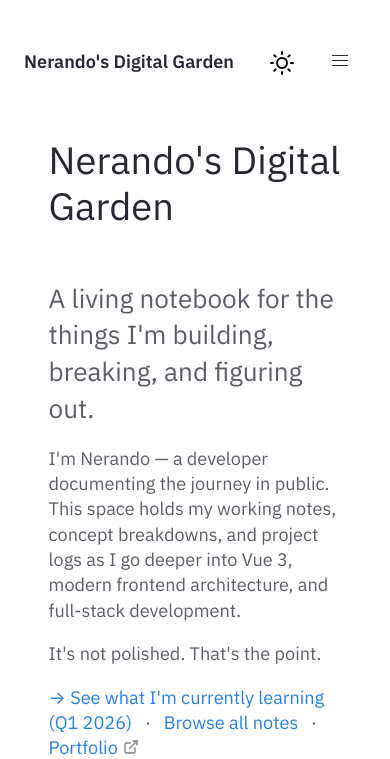
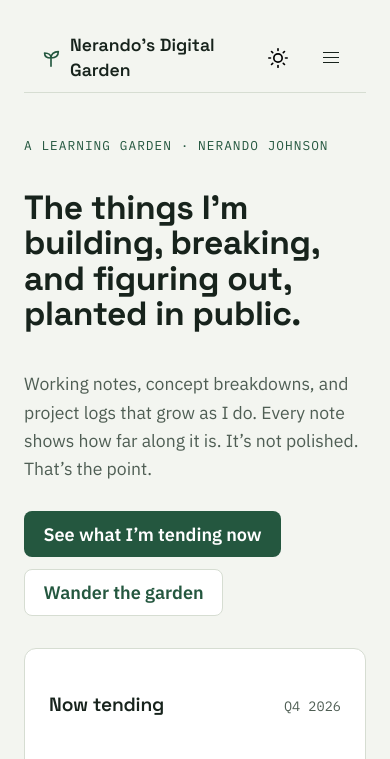
Before and after one commit to Nerajno/digital_garden, a Jekyll site: the page built from pages/index.md, in a window 390 px wide. Shown: the top 759 px of the page. Built offline with Jekyll 4.4.1, drawn with Linux system fonts in a browser that asks for light colours; some of the changed text lies outside the part shown; grey boxes are pictures that could not be loaded.

Commit message:
design: learning-garden homepage, nav and footer (7a) (#36)
Part of #17.

Facilitated-by: Claude Opus 5.5 <noreply@anthropic.com>

```diff
--- a/_includes/Footer.html
+++ b/_includes/Footer.html
@@ -27,10 +27,13 @@
 * This file contains the markup for the copyright notice.
 *
 {%- endcomment -%}
-
-{%- if site.copyright.msg != nil and site.copyright.msg != empty and site.copyright.msg != null -%}
-<div id="copyright">
-    <p id="copyright-notice"> © {{ site.time | date: '%Y' }} • {{site.copyright.msg}} •
-        <a href="{{ site.baseurl }}/credits">Credits</a> </p>
-</div>
-{%- endif -%}
+<footer class="garden-footer">
+  <div class="garden-footer__inner">
+    <p>© {{ site.time | date: '%Y' }} Nerando Johnson · {{ site.copyright.msg }} · Progress over perfection</p>
+    <nav class="garden-footer__links" aria-label="Footer">
+      <a href="{{ '/feed.xml' | relative_url }}">RSS</a>
+      <a href="https://developingdvlpr.com/">Portfolio</a>
+      <a href="{{ '/credits' | relative_url }}">Credits</a>
+    </nav>
+  </div>
+</footer>
--- a/_includes/Homepage.html
+++ b/_includes/Homepage.html
@@ -1,35 +1,106 @@
-<div class="home-intro">
-    <div class="home-wrapper">
+{%- comment -%}
+  Learning-garden homepage (#17, 7a).
+  "Now tending" and the Rolodex teaser read from _data/now.yml.
+  "Recently tended" lists the 5 most recently tended feed notes
+  (sorted by `tended`, falling back to `date`).
+{%- endcomment -%}
+{%- assign now = site.data.now -%}
 
-        <div class="jumbo">{{site.heading}}</div>
+<div class="garden-home">
 
-        <div class="home-sub-text">
-            <h3>A living notebook for the things I'm building, breaking, and figuring out.</h3>
-            <p>
-                I'm Nerando — a developer documenting the journey in public. This space holds my
-                working notes, concept breakdowns, and project logs as I go deeper into Vue 3,
-                modern frontend architecture, and full-stack development.
-            </p>
-            <p>
-                It's not polished. That's the point.
-            </p>
-            <p>
-                <a href="/note/Work-Notes-Q1-26">→ See what I'm currently learning (Q1 2026)</a>
-                &nbsp;&nbsp;·&nbsp;&nbsp;
-                <a href="/notes">Browse all notes</a>
-                &nbsp;&nbsp;·&nbsp;&nbsp;
-                <a href="https://developingdvlpr.com/" target="_blank">Portfolio</a>
-            </p>
+  <section class="home-hero" aria-labelledby="home-title">
+    <div class="home-hero__text">
+      <p class="home-hero__eyebrow">A learning garden · Nerando Johnson</p>
+      <h1 id="home-title" class="home-hero__title">The things I’m building, breaking, and figuring out, planted in public.</h1>
+      <p class="home-hero__intro">Working notes, concept breakdowns, and project logs that grow as I do. Every note shows how far along it is. It’s not polished. That’s the point.</p>
+      <div class="home-hero__actions">
+        <a class="g-button g-button--primary" href="#now">See what I’m tending now</a>
+        <a class="g-button g-button--secondary" href="{{ '/notes' | relative_url }}">Wander the garden</a>
+      </div>
+    </div>
+
+    <div class="now-card" id="now">
+      <div class="now-card__head">
+        <h2 id="now-title" class="now-card__title">Now tending</h2>
+        <span class="now-card__quarter">{{ now.quarter }}</span>
+      </div>
+      <ul class="now-card__list">
+        {%- for item in now.items -%}
+        <li class="now-card__item">
+          <a href="{{ item.url | relative_url }}">{{ item.title }}</a>
+          <span class="stage-chip stage-chip--{{ item.stage }}">{{ item.stage | capitalize }}</span>
+        </li>
+        {%- endfor -%}
+      </ul>
+      <p class="now-card__meta">Updated <time datetime="{{ now.updated | date: '%Y-%m-%d' }}">{{ now.updated | date: '%-d %b %Y' }}</time> · <a href="{{ now.work_notes.url | relative_url }}">{{ now.work_notes.title }}</a></p>
+    </div>
+  </section>
+
+  <section class="stage-legend" aria-label="Growth stages">
+    <div class="stage-legend__item">
+      <span class="stage-chip stage-chip--seedling">Seedling</span>
+      <p>Rough idea or first notes. Probably wrong in places.</p>
+    </div>
+    <div class="stage-legend__item">
+      <span class="stage-chip stage-chip--budding">Budding</span>
+      <p>It clicked. Written in my own words, with an example I’ve used.</p>
+    </div>
+    <div class="stage-legend__item">
+      <span class="stage-chip stage-chip--evergreen">Evergreen</span>
+      <p>Applied in real work. I’d teach it from this note.</p>
+    </div>
+  </section>
+
+  <section class="recent" aria-labelledby="recent-title">
+    <h2 id="recent-title" class="home-section-title">Recently tended</h2>
+    {%- assign keyed = "" | split: "" -%}
+    {%- for n in site.notes -%}
+      {%- if n.feed == "show" -%}
+        {%- capture key -%}{{ n.tended | default: n.date | date: "%Y-%m-%d" }}|{{ n.url }}{%- endcapture -%}
+        {%- assign keyed = keyed | push: key -%}
+      {%- endif -%}
+    {%- endfor -%}
+    {%- assign keyed = keyed | sort | reverse -%}
+    <ol class="recent__list">
+      {%- for key in keyed limit: 5 -%}
+        {%- assign parts = key | split: "|" -%}
+        {%- assign note = site.notes | where: "url", parts[1] | first -%}
+        {%- if note.title contains "Work Notes" -%}{%- assign kind = "Work notes" -%}
+        {%- elsif note.title contains "Concept" -%}{%- assign kind = "Concept" -%}
+        {%- elsif note.url contains "Learnt" -%}{%- assign kind = "Index" -%}
+        {%- else -%}{%- assign kind = "Note" -%}{%- endif -%}
+      <li class="recent__item">
+        <span class="recent__stage">
+          {%- if note.stage -%}<span class="stage-chip stage-chip--{{ note.stage }}">{{ note.stage | capitalize }}</span>{%- endif -%}
+        </span>
+        <div class="recent__body">
+          <a class="recent__title" href="{{ note.url | relative_url }}">{{ note.title }}</a>
+          <p class="recent__excerpt">{{ note.content | markdownify | replace: "</h", " </h" | replace: "</p>", " </p>" | replace: "</li>", " </li>" | strip_html | remove: "[[" | remove: "]]" | normalize_whitespace | truncatewords: 16 }}</p>
         </div>
+        <p class="recent__meta">{{ kind }} · {% if note.tended %}tended{% else %}planted{% endif %} <time datetime="{{ parts[0] }}">{{ parts[0] | date: '%-d %b %Y' }}</time></p>
+      </li>
+      {%- endfor -%}
+    </ol>
+    <a class="g-link" href="{{ '/notes' | relative_url }}">Browse all notes</a>
+  </section>
 
-        <div class="home-image">
-            <img src="https://encrypted-tbn0.gstatic.com/images?q=tbn:ANd9GcQYPqu7cC5sLeVri23AfNk9tEW7vlbDsht8Jg&s" alt="Digital Garden banner" style="border-radius: 8px; width: 100%;" />
-            <div class="home-image-meta">
-                <span class="home-image-meta-text"></span>
-            </div>
-        </div>
+  <section class="rolodex-teaser" aria-labelledby="rolodex-title">
+    <div class="rolodex-teaser__head">
+      <h2 id="rolodex-title" class="home-section-title">From the Rolodex</h2>
+      <a class="g-link" href="{{ now.rolodex.url | relative_url }}">Open the Rolodex</a>
+    </div>
+    <div class="rolodex-teaser__grid">
+      {%- for t in now.rolodex.terms -%}
+      <a class="rolodex-teaser__card" href="{{ now.rolodex.url | relative_url }}">
+        <span class="rolodex-teaser__top">
+          <span class="rolodex-teaser__term">{{ t.term }}</span>
+          <span class="rolodex-teaser__tags">{{ t.tags }}</span>
+        </span>
+        <span class="rolodex-teaser__label">My version</span>
+        <span class="rolodex-teaser__text">{{ t.my_version }}</span>
+      </a>
+      {%- endfor -%}
+    </div>
+  </section>
 
-    </div>
 </div>
-
-{%- include rolodex.html -%}
--- a/_includes/Nav.html
+++ b/_includes/Nav.html
@@ -28,49 +28,39 @@
 * click on the post titles on the home page.
 *
 {%- endcomment -%}
-
-<nav class="navbar is-transparent" role="navigation" aria-label="main navigation">
+<nav class="navbar garden-nav" role="navigation" aria-label="Main">
+  <div class="garden-nav__inner">
     <div class="navbar-brand">
-      <a class="navbar-item" style="padding-left: 0;"; href="{{ site.baseurl }}/index.html">
-          <h6> {{site.heading}}</h6></a>
-          <script src="{{ site.baseurl }}/assets/js/modeswitcher.js"></script>
-          <script src="{{ site.baseurl }}/assets/js/Hamburger.js"></script>
+      <a class="garden-nav__brand" href="{{ '/' | relative_url }}">
+        <svg class="garden-nav__sprout" viewBox="0 0 24 24" width="22" height="22" aria-hidden="true" focusable="false"><path d="M12 21v-9m0 0c0-4 3-7 8-7 0 5-3 7-8 7Zm0 0c0-3-2.5-5.5-7-5.5 0 4 2.5 5.5 7 5.5Z" fill="none" stroke="currentColor" stroke-width="1.8" stroke-linecap="round" stroke-linejoin="round"/></svg>
+        <span>{{ site.heading }}</span>
+      </a>
       <div class="navbar-item navbar-dark-mode__mobile is-hidden-tablet" onclick="modeSwitcher()">
-        <div class="buttons">
-          <a class="button is-text">
-            <span class="icon is-small">
-              <img src="{{ '/assets/img/sun.svg' | relative_url }}" id="theme-toggle-img--mobile">
-            </span>
-          </a>
-        </div>
+        <a class="button is-text garden-nav__toggle">
+          <img src="{{ '/assets/img/sun.svg' | relative_url }}" id="theme-toggle-img--mobile" alt="">
+        </a>
       </div>
-      <a role="button" class="navbar-burger" aria-label="menu" aria-expanded="false" data-target="navbarBasicExample">
+      <a role="button" class="navbar-burger" aria-label="Menu" aria-expanded="false" data-target="garden-nav-menu">
         <span aria-hidden="true"></span>
         <span aria-hidden="true"></span>
         <span aria-hidden="true"></span>
       </a>
     </div>
-
-    <div id="navbarBasicExample" class="navbar-menu">
-      <div class="navbar-start">
-        <a href="{{'/notes' | relative_url}}" class="navbar-item">
-          Current Notes
-        </a>
-        <a href="https://developingdvlpr.com/" target="_blank" class="navbar-item">
-          Back to Portfolio
-        </a>
-      </div>
-      <br />
-      <div class="navbar-end is-hidden-mobile" onclick="modeSwitcher()" >
-        <div class="navbar-item">
-          <div class="buttons">
-            <a class="button is-text">
-              <span class="icon is-small">
-                <img src="{{ '/assets/img/sun.svg' | relative_url }}" id="theme-toggle-img">
-              </span>
-            </a>
-          </div>
+    <div id="garden-nav-menu" class="navbar-menu">
+      <div class="navbar-end">
+        <a href="{{ '/notes' | relative_url }}" class="navbar-item">Garden</a>
+        <a href="{{ '/note/Learnt' | relative_url }}" class="navbar-item">Rolodex</a>
+        <a href="{{ '/#now' | relative_url }}" class="navbar-item">Now</a>
+        <a href="https://learnt.developingdvlpr.com/" class="navbar-item" target="_blank" rel="noopener">Past projects <span aria-hidden="true">↗</span><span class="is-sr-only"> (opens in a new tab)</span></a>
+        <a href="https://developingdvlpr.com/" class="navbar-item" target="_blank" rel="noopener">Portfolio <span aria-hidden="true">↗</span><span class="is-sr-only"> (opens in a new tab)</span></a>
+        <div class="navbar-item is-hidden-mobile" onclick="modeSwitcher()">
+          <a class="button is-text garden-nav__toggle">
+            <img src="{{ '/assets/img/sun.svg' | relative_url }}" id="theme-toggle-img" alt="">
+          </a>
         </div>
       </div>
     </div>
-  </nav>
+  </div>
+</nav>
+<script src="{{ site.baseurl }}/assets/js/modeswitcher.js"></script>
+<script src="{{ site.baseurl }}/assets/js/Hamburger.js"></script>
--- a/_layouts/Post.html
+++ b/_layouts/Post.html
@@ -44,7 +44,7 @@
     <meta property="og:image" content="../assets/img/OGImg.png">
     <link rel="preconnect" href="https://fonts.googleapis.com">
     <link rel="preconnect" href="https://fonts.gstatic.com" crossorigin>
-    <link href="https://fonts.googleapis.com/css2?family=IBM+Plex+Sans:wght@400;600&display=swap"
+    <link href="https://fonts.googleapis.com/css2?family=IBM+Plex+Mono:wght@400;500&family=IBM+Plex+Sans:wght@400;500;600&family=Space+Grotesk:wght@500;600;700&display=swap"
         rel="stylesheet">
     {%- if page.title -%}
     <meta content="{{ page.title }}" property="og:title">
@@ -63,6 +63,7 @@
     <link href="{{ site.baseurl }}/assets/css/main.css" rel="stylesheet" media="all" class="default" />
     <link href="{{ site.baseurl }}/assets/css/Util.css" rel="stylesheet" media="all" class="default" />
     <link href="{{ site.baseurl }}/assets/css/rolodex.css" rel="stylesheet" media="all" />
+    <link href="{{ site.baseurl }}/assets/css/garden.css" rel="stylesheet" media="all" />
 
     <!--[if IE]>
         <link href="/assets/css/ie-target.css" rel="stylesheet" type="text/css"/>
@@ -79,7 +80,7 @@
 
             <!-- Homepage Layout-->
             {%- if page.permalink == "/" -%}
-            <div class="column is-8-widescreen  is-8-desktop is-8-tablet is-12-mobile">
+            <div class="column is-12">
                     {%- if site.preferences.homepage.enabled -%}
                             <!--- Show Homepage -->
                             {%- include Homepage.html -%}
--- /dev/null
+++ b/assets/css/garden.css
@@ -0,0 +1,387 @@
+/* ==========================================================================
+   Learning-garden design layer (#17). Loaded after the theme CSS.
+   Tokens are the single source for colour and type; change values here,
+   not selectors. Palette and fonts: see CLAUDE.md.
+   ========================================================================== */
+
+/* 01. Tokens --------------------------------------------------------------- */
+:root {
+    --ground: #F3F5F0;
+    --surface: #FFFFFF;
+    --ink: #17231C;
+    --muted: #4F5E54;
+    --line: #D6DDD2;
+    --accent: #24573F;
+    --accent-ink: #FFFFFF;
+
+    --font-display: 'Space Grotesk', 'Segoe UI', system-ui, -apple-system, sans-serif;
+    --font-body: 'IBM Plex Sans', system-ui, -apple-system, 'Segoe UI', sans-serif;
+    --font-mono: 'IBM Plex Mono', ui-monospace, SFMono-Regular, Menlo, Consolas, monospace;
+
+    --radius: 12px;
+    --radius-small: 8px;
+    --content-width: 1120px;
+}
+
+/* Interim dark bridge: map tokens onto the theme's existing dark variables
+   so dark mode stays readable. The real dark palette is Ticket 11. */
+html[data-theme="dark"] {
+    --ground: var(--color-bg-sub);
+    --surface: var(--color-bg-main);
+    --ink: var(--color-text-main);
+    --muted: #B9C2BC;
+    --line: var(--color-border-light);
+    --accent: #7FC4A0;
+    --accent-ink: #111813;
+}
+@media (prefers-color-scheme: dark) {
+    html:not([data-theme="light"]) {
+        --ground: var(--color-bg-sub);
+        --surface: var(--color-bg-main);
+        --ink: var(--color-text-main);
+        --muted: #B9C2BC;
+        --line: var(--color-border-light);
+        --accent: #7FC4A0;
+        --accent-ink: #111813;
+    }
+}
+
+/* 02. Base ----------------------------------------------------------------- */
+html {
+    background-color: var(--ground);
+}
+body {
+    font-family: var(--font-body);
+    color: var(--ink);
+}
+h1, h2, h3, h4 {
+    font-family: var(--font-display);
+    letter-spacing: -0.01em;
+}
+:focus-visible {
+    outline: 3px solid var(--accent);
+    outline-offset: 2px;
+    border-radius: 4px;
+}
+
+/* 03. Shared pieces ------------------------------------------------------ */
+.g-button {
+    display: inline-flex;
+    align-items: center;
+    min-height: 44px;
+    padding: 0.6rem 1.15rem;
+    border-radius: var(--radius-small);
+    font-weight: 600;
+    text-decoration: none;
+    border: 1px solid transparent;
+}
+.g-button--primary {
+    background: var(--accent);
+    color: var(--accent-ink);
+}
+.g-button--primary:hover { filter: brightness(1.1); color: var(--accent-ink); }
+.g-button--secondary {
+    background: var(--surface);
+    color: var(--accent);
+    border-color: var(--line);
+}
+.g-button--secondary:hover { border-color: var(--accent); color: var(--accent); }
+
+.g-link {
+    display: inline-flex;
+    align-items: center;
+    min-height: 44px;
+    color: var(--accent);
+    font-weight: 600;
+    text-decoration: underline;
+    text-underline-offset: 3px;
+}
+.g-link:hover { color: var(--accent); text-decoration-thickness: 2px; }
+
+/* The theme adds an external-link icon to every http link; the garden
+   nav and footer mark external links with ↗ instead. */
+.garden-nav a[href^="http"],
+.garden-footer a[href^="http"] {
+    background-image: none;
+    padding-right: 0;
+}
+.garden-nav .navbar-item[href^="http"] { padding-right: 0.75rem; }
+.garden-home time,
+.garden-footer time { display: inline; }
+
+/* 04. Nav ------------------------------------------------------------------ */
+.garden-nav.navbar {
+    background: var(--ground);
+    border-bottom: 1px solid var(--line);
+    min-height: 4rem;
+}
+.garden-nav__inner {
+    display: flex;
+    align-items: center;
+    width: 100%;
+    max-width: var(--content-width);
+    margin: 0 auto;
+    padding: 0 1.5rem;
+}
+.garden-nav .navbar-brand { align-items: center; flex: 1 1 auto; }
+.garden-nav__brand {
+    display: inline-flex;
+    align-items: center;
+    gap: 0.5rem;
+    min-height: 44px;
+    font-family: var(--font-display);
+    font-weight: 600;
+    font-size: 1.1rem;
+    color: var(--ink);
+    text-decoration: none;
+}
+.garden-nav__brand:hover { color: var(--ink); }
+.garden-nav__sprout { color: var(--accent); flex: none; }
+.garden-nav .navbar-menu { background: transparent; }
+.garden-nav .navbar-item {
+    color: var(--ink);
+    font-weight: 500;
+    min-height: 44px;
+}
+.garden-nav a.navbar-item:hover,
+.garden-nav a.navbar-item:focus-visible {
+    background: transparent;
+    color: var(--accent);
+    text-decoration: underline;
+    text-underline-offset: 4px;
+}
+.garden-nav .navbar-burger {
+    color: var(--ink);
+    width: 44px;
+    height: 44px;
+    margin-left: 0;
+}
+.garden-nav__toggle.button.is-text {
+    background: transparent;
+    min-width: 44px;
+    min-height: 44px;
+    text-decoration: none;
+}
+.garden-nav__toggle img { width: 20px; height: 20px; }
+
+@media screen and (max-width: 1023px) {
+    .garden-nav__inner { flex-wrap: wrap; padding: 0 1rem; }
+    .garden-nav .navbar-brand { width: 100%; }
+    .garden-nav .navbar-menu.is-active {
+        width: 100%;
+        padding: 0.5rem 0 1rem;
+        box-shadow: none;
+        background: var(--ground);
+    }
+}
+
+/* 05. Homepage ------------------------------------------------------------- */
+.garden-home {
+    max-width: var(--content-width);
+    margin: 0 auto;
+    padding: 0 0.75rem 4rem;
+}
+.garden-home h1,
+.garden-home h2 { color: var(--ink); }
+
+.home-hero {
+    display: grid;
+    grid-template-columns: minmax(0, 1.6fr) minmax(0, 1fr);
+    gap: 2.5rem;
+    align-items: start;
+    padding: 2.5rem 0 3rem;
+}
+.home-hero__eyebrow {
+    font-family: var(--font-mono);
+    font-size: 0.8rem;
+    letter-spacing: 0.08em;
+    text-transform: uppercase;
+    color: var(--accent);
+    margin-bottom: 1rem;
+}
+.home-hero__title {
+    font-size: clamp(2.1rem, 4.6vw, 3.6rem);
+    line-height: 1.05;
+    font-weight: 700;
+    margin-bottom: 1.25rem;
+    max-width: 18ch;
+}
+.home-hero__intro {
+    font-size: 1.1rem;
+    line-height: 1.6;
+    color: var(--muted);
+    max-width: 52ch;
+    margin-bottom: 1.75rem;
+}
+.home-hero__actions { display: flex; flex-wrap: wrap; gap: 0.75rem; }
+
+.now-card {
+    background: var(--surface);
+    border: 1px solid var(--line);
+    border-radius: var(--radius);
+    padding: 1.5rem;
+    scroll-margin-top: 1.5rem;
+}
+.now-card__head {
+    display: flex;
+    justify-content: space-between;
+    align-items: baseline;
+    margin-bottom: 0.75rem;
+}
+.now-card__title { font-size: 1.2rem; font-weight: 600; }
+.now-card__quarter { font-family: var(--font-mono); font-size: 0.85rem; color: var(--muted); }
+.now-card__list { list-style: none; margin: 0; padding: 0; }
+.now-card__item {
+    position: relative;
+    display: flex;
+    justify-content: space-between;
+    align-items: center;
+    gap: 1rem;
+    padding: 0.7rem 0;
+    border-bottom: 1px solid var(--line);
+}
+.now-card__item a { color: var(--ink); font-weight: 500; text-decoration: none; }
+.now-card__item a::after,
+.recent__title::after { content: ""; position: absolute; inset: 0; } /* whole row is the tap target */
+.now-card__item a:hover { color: var(--accent); text-decoration: underline; }
+.now-card__item .stage-chip { flex: none; }
+.now-card__meta { margin-top: 0.9rem; font-size: 0.85rem; color: var(--muted); }
+.now-card__meta a { color: var(--accent); text-decoration: underline; }
+
+.stage-legend {
+    display: grid;
+    grid-template-columns: repeat(3, minmax(0, 1fr));
+    gap: 1rem;
+    margin-bottom: 3.5rem;
+}
+.stage-legend__item {
+    background: var(--surface);
+    border: 1px solid var(--line);
+    border-radius: var(--radius);
+    padding: 1.1rem 1.25rem;
+}
+.stage-legend__item p { margin-top: 0.6rem; color: var(--ink); line-height: 1.5; }
+
+.home-section-title {
+    font-size: clamp(1.5rem, 2.6vw, 2rem);
+    font-weight: 600;
+    margin-bottom: 1.25rem;
+}
+
+.recent { margin-bottom: 3.5rem; }
+.recent__list {
+    list-style: none;
+    margin: 0 0 0.75rem;
+    padding: 0;
+    background: var(--surface);
+    border: 1px solid var(--line);
+    border-radius: var(--radius);
+}
+.recent__item {
+    position: relative;
+    display: grid;
+    grid-template-columns: 7rem minmax(0, 1fr) auto;
+    gap: 1rem;
+    align-items: start;
+    padding: 1.1rem 1.25rem;
+    border-bottom: 1px solid var(--line);
+}
+.recent__item:last-child { border-bottom: 0; }
+.recent__list p { display: block; } /* theme sets `ol p { display: contents }` */
+.recent__stage { padding-top: 0.2rem; }
+.recent__title {
+    display: block;
+    font-family: var(--font-display);
+    font-weight: 600;
+    font-size: 1.1rem;
+    color: var(--ink);
+    text-decoration: none;
+}
+.recent__title:hover { color: var(--accent); text-decoration: underline; }
+.recent__excerpt { display: block; margin-top: 0.25rem; color: var(--muted); font-size: 0.95rem; line-height: 1.5; }
+.recent__meta {
+    font-family: var(--font-mono);
+    font-size: 0.8rem;
+    color: var(--muted);
+    text-align: right;
+    white-space: nowrap;
+    padding-top: 0.25rem;
+}
+
+.rolodex-teaser__head {
+    display: flex;
+    justify-content: space-between;
+    align-items: baseline;
+    flex-wrap: wrap;
+    gap: 0.5rem;
+}
+.rolodex-teaser__grid {
+    display: grid;
+    grid-template-columns: repeat(2, minmax(0, 1fr));
+    gap: 1rem;
+}
+.rolodex-teaser__card {
+    display: flex;
+    flex-direction: column;
+    gap: 0.5rem;
+    background: var(--surface);
+    border: 1px solid var(--line);
+    border-radius: var(--radius);
+    padding: 1.25rem 1.4rem;
+    color: var(--ink);
+    text-decoration: none;
+}
+.rolodex-teaser__card:hover { border-color: var(--accent); color: var(--ink); }
+.rolodex-teaser__top { display: flex; justify-content: space-between; gap: 1rem; align-items: baseline; }
+.rolodex-teaser__term { font-family: var(--font-display); font-weight: 600; font-size: 1.15rem; }
+.rolodex-teaser__tags { font-family: var(--font-mono); font-size: 0.75rem; color: var(--muted); white-space: nowrap; }
+.rolodex-teaser__label { font-family: var(--font-mono); font-size: 0.75rem; color: var(--accent); }
+.rolodex-teaser__text { line-height: 1.55; }
+
+/* 06. Footer --------------------------------------------------------------- */
+.garden-footer {
+    border-top: 1px solid var(--line);
+    margin-top: 2rem;
+}
+.garden-footer__inner {
+    display: flex;
+    justify-content: space-between;
+    align-items: center;
+    flex-wrap: wrap;
+    gap: 0.75rem 1.5rem;
+    max-width: var(--content-width);
+    margin: 0 auto;
+    padding: 1.5rem;
+    color: var(--muted);
+}
+.garden-footer__inner,
+.garden-footer__inner p,
+.garden-footer__links a { font-size: 0.9rem; }
+.garden-footer__links { display: flex; gap: 1.25rem; }
+.garden-footer__links a {
+    display: inline-flex;
+    align-items: center;
+    min-height: 44px;
+    color: var(--accent);
+    text-decoration: underline;
+    text-underline-offset: 3px;
+}
+
+/* 07. Responsive ----------------------------------------------------------- */
+@media screen and (max-width: 900px) {
+    .home-hero { grid-template-columns: 1fr; gap: 2rem; padding-top: 1.5rem; }
+    .stage-legend { grid-template-columns: 1fr; }
+    .rolodex-teaser__grid { grid-template-columns: 1fr; }
+}
+@media screen and (max-width: 600px) {
+    .recent__item { grid-template-columns: 1fr; gap: 0.5rem; }
+    .recent__meta { text-align: left; white-space: normal; padding-top: 0; }
+    .garden-footer__inner { flex-direction: column; align-items: flex-start; }
+    .rolodex-teaser__top { flex-direction: column; gap: 0.25rem; }
+}
+
+/* 08. Motion --------------------------------------------------------------- */
+@media (prefers-reduced-motion: reduce) {
+    html { scroll-behavior: auto; }
+    *, *::before, *::after { transition: none !important; animation: none !important; }
+}
```
Also changed, not shown: _data/now.yml (added, +31 -0 lines).
